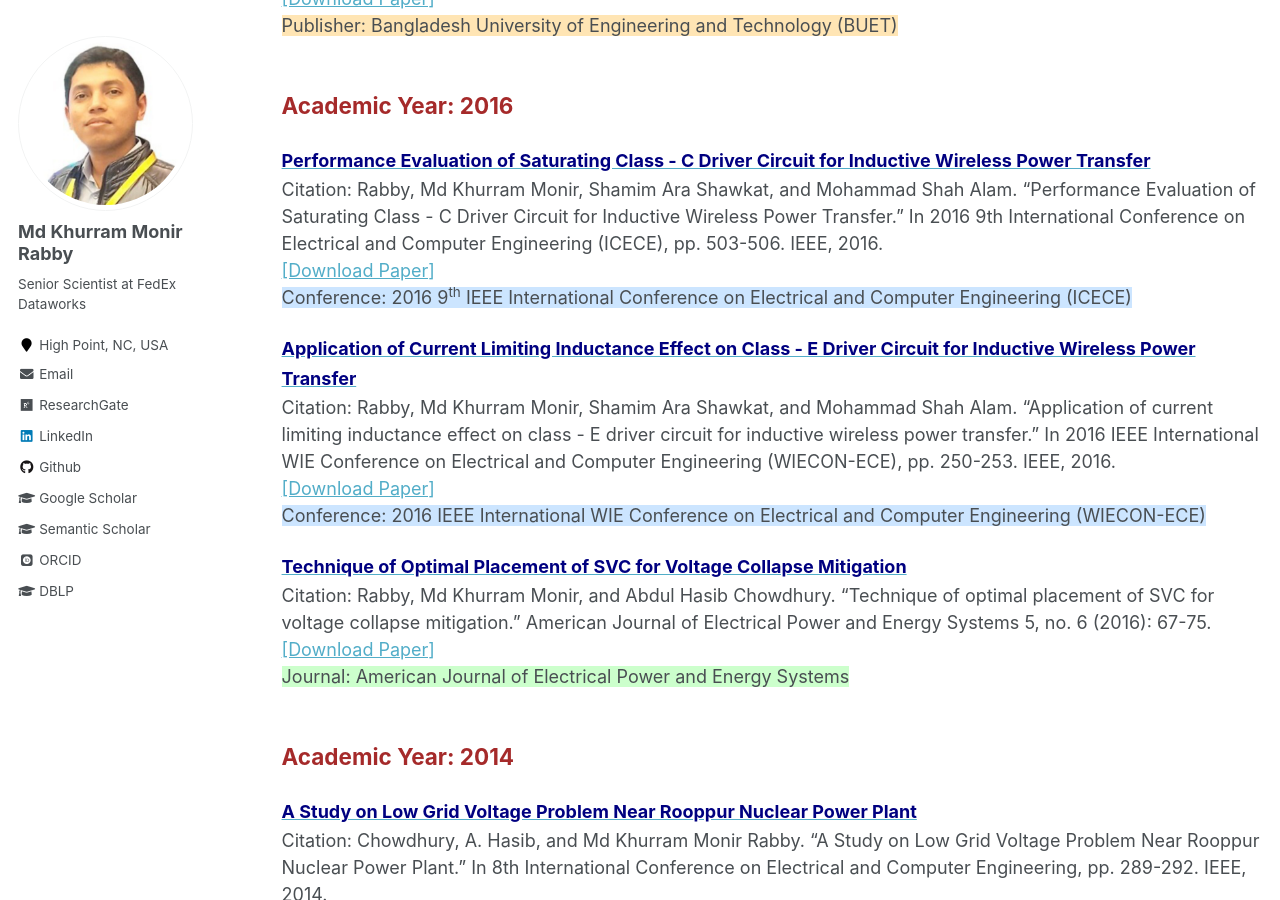
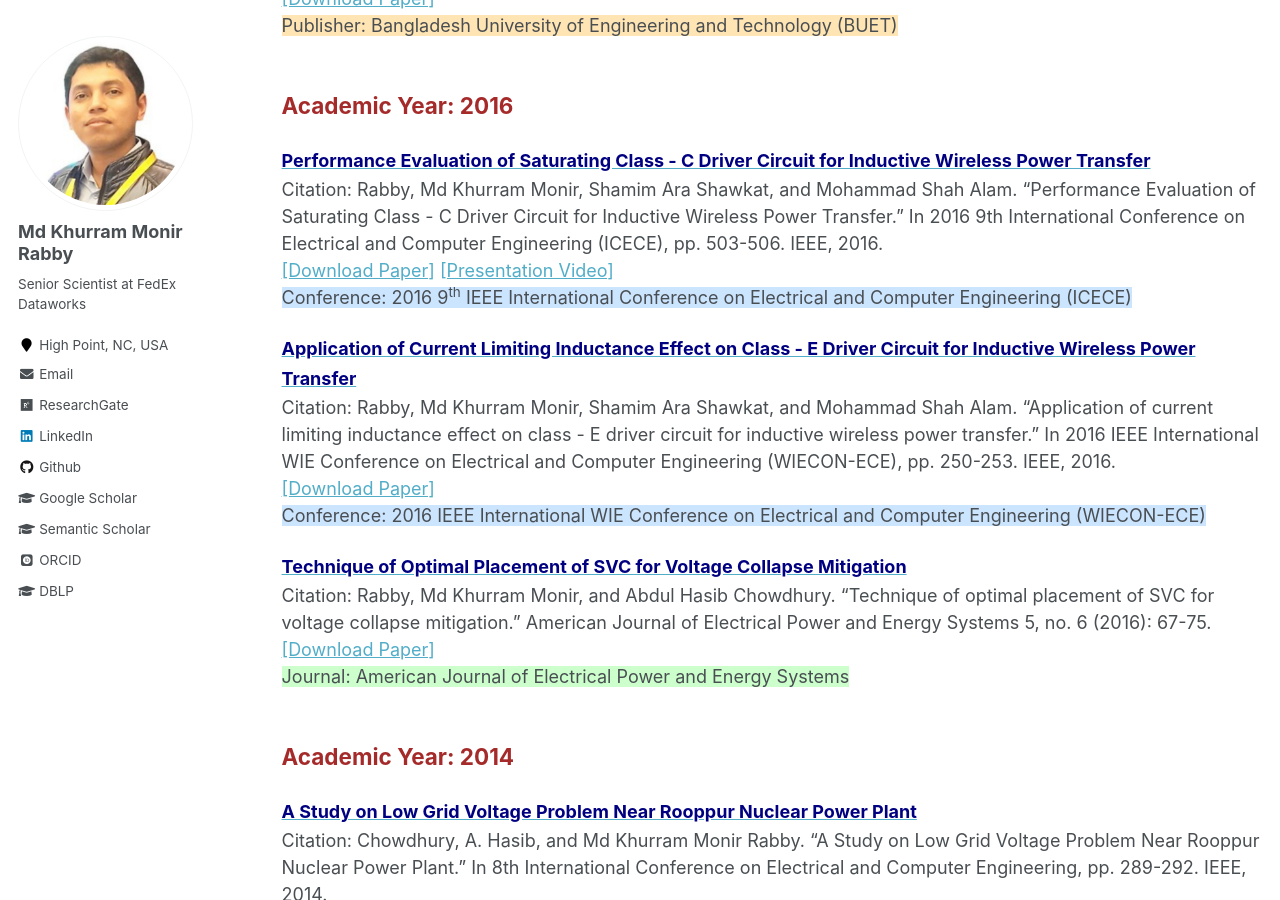
Before and after one commit to mkmrabby/mkmrabby.github.io, a Jekyll site: the page built from _pages/publications_lists.md, in a window 1280 px wide and 900 px high, scrolled down 4193 px. Built offline with Jekyll 4.4.1, drawn with Linux system fonts in a browser that asks for light colours; some web fonts are replaced.

Commit message:
Add presentation video link to publications list
Added a link to the presentation video for the paper on inductive wireless power transfer.

```diff
--- a/_pages/publications_lists.md
+++ b/_pages/publications_lists.md
@@ -155,7 +155,8 @@ Citation: Rabby, Khurram Monir. "Priority Aware Scheduling Algorithm for Wireles
 
 <span style="color:black; font-size:1.1em"><b><a href="https://ieeexplore.ieee.org/abstract/document/7853967" target="_blank"><font color="Navy" size="4">Performance Evaluation of Saturating Class - C Driver Circuit for Inductive Wireless Power Transfer</font></a></b></span><br/>
 Citation: Rabby, Md Khurram Monir, Shamim Ara Shawkat, and Mohammad Shah Alam. "Performance Evaluation of Saturating Class - C Driver Circuit for Inductive Wireless Power Transfer." In 2016 9th International Conference on Electrical and Computer Engineering (ICECE), pp. 503-506. IEEE, 2016.<br/>
-<a href="https://ieeexplore.ieee.org/abstract/document/7853967" target="_blank">[Download Paper]</a> <br/>
+<a href="https://ieeexplore.ieee.org/abstract/document/7853967" target="_blank">[Download Paper]</a>
+<a href="https://youtu.be/hh4ausdVa2Q" target="_blank">[Presentation Video]</a><br/>
 <span style="background-color:#cce5ff; font-size:1em;">Conference: 2016 9<sup>th</sup> IEEE International Conference on Electrical and Computer Engineering (ICECE)</span>
 <br/>
 
```
